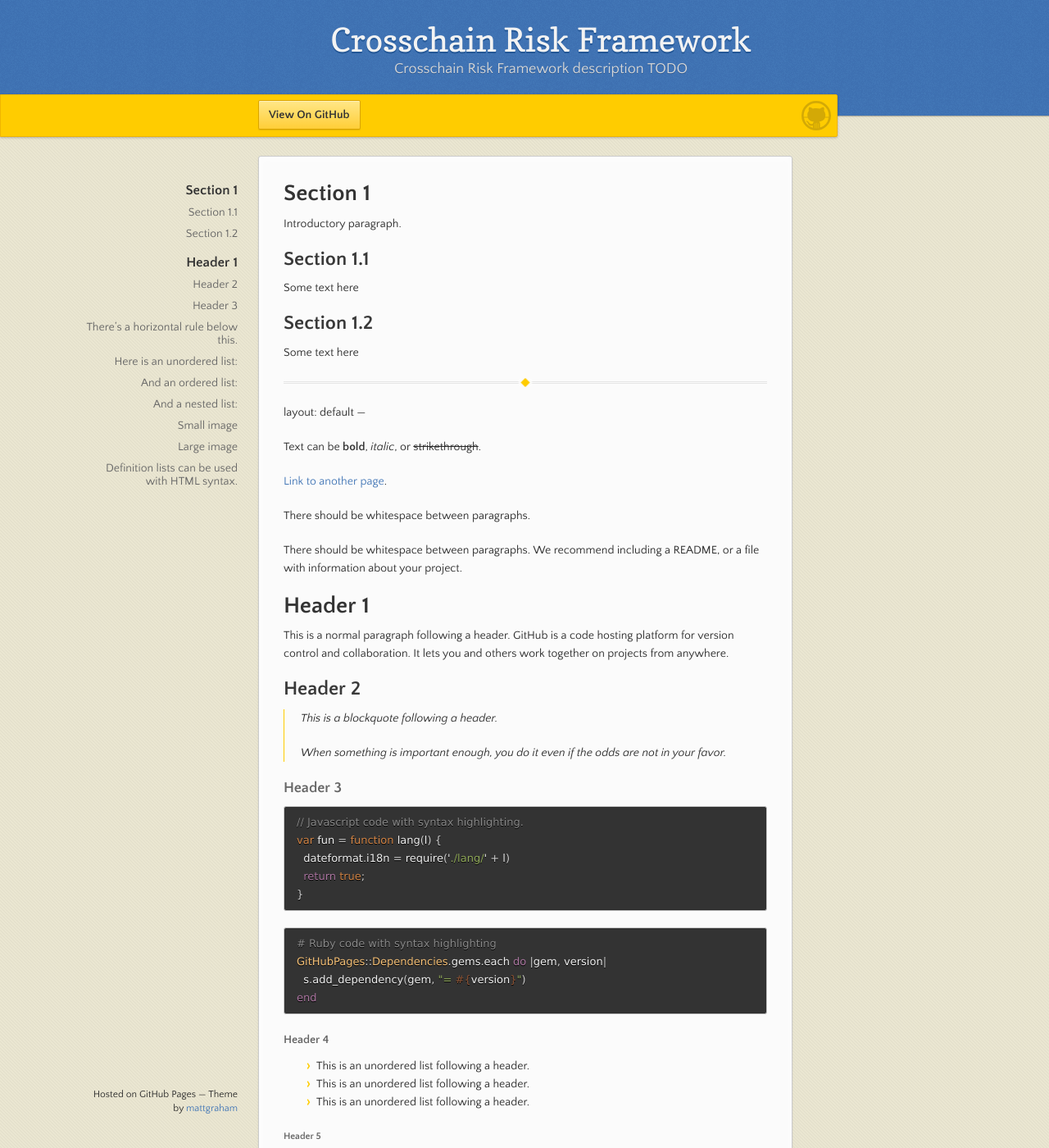
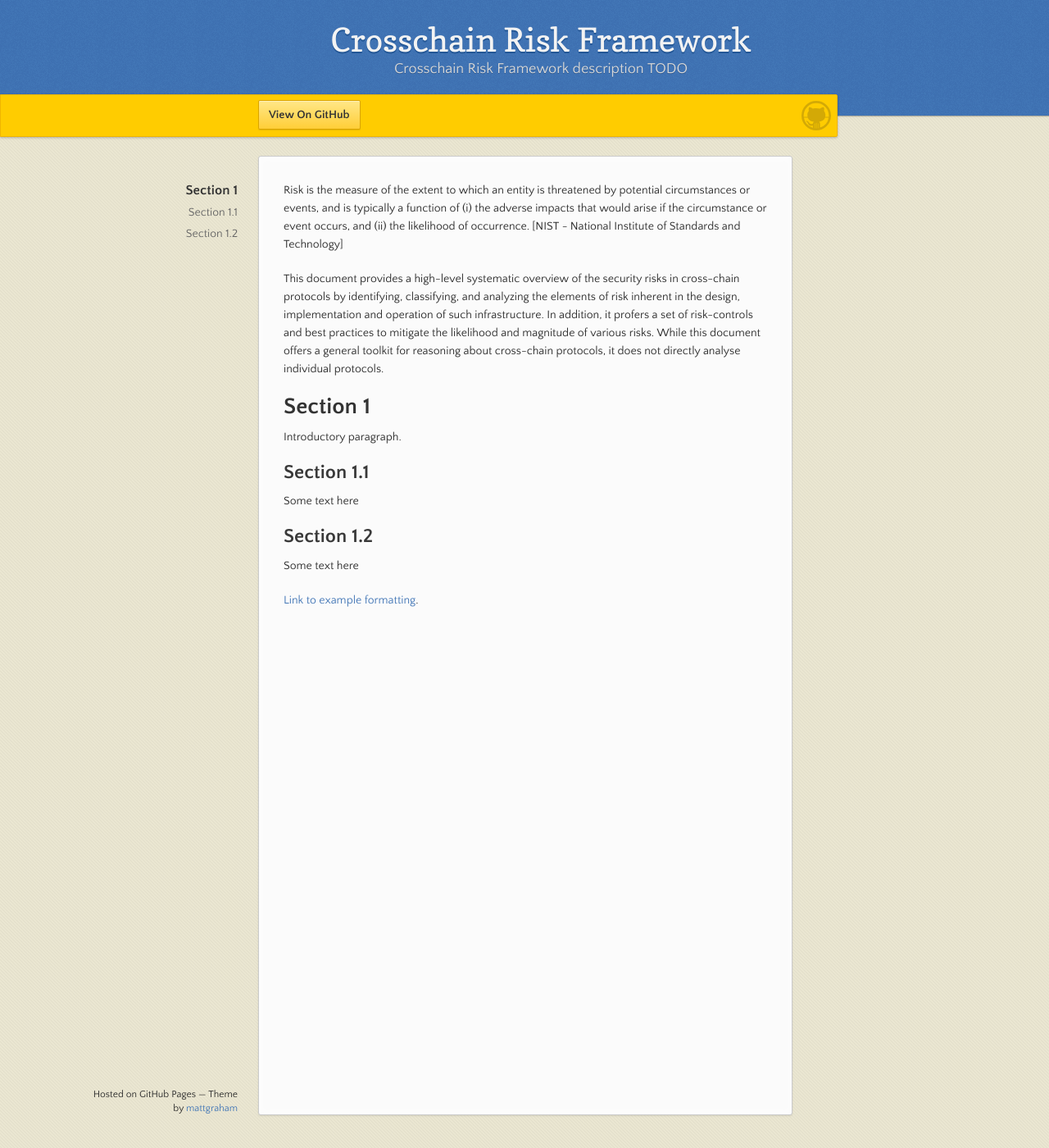
Before and after one commit to CrosschainRiskFramework/CrosschainRiskFramework.github.io, a Jekyll site: the page built from index.md, in a window 1280 px wide and 1400 px high. Shown: the whole window at 82% size. Built offline with Jekyll 4.4.1, drawn with Linux system fonts in a browser that asks for light colours; some of the changed text lies outside the part shown.

Commit message:
Add introduction

```diff
--- a/index.md
+++ b/index.md
@@ -2,5 +2,9 @@
 layout: default
 ---
 
+{% include_relative sections/01intro/_introduction.md %}
+
 {% include_relative sections/sec1/_section1.md %}
-{% include_relative sections/_example.md %}
+
+
+[Link to example formatting](./sections/_example.md).
--- /dev/null
+++ b/sections/01intro/_introduction.md
@@ -0,0 +1,3 @@
+Risk is the measure of the extent to which an entity is threatened by potential circumstances or events, and is typically a function of (i) the adverse impacts that would arise if the circumstance or event occurs, and (ii) the likelihood of occurrence.  [NIST - National Institute of Standards and Technology]
+
+This document provides a high-level systematic overview of the security risks in cross-chain protocols by identifying, classifying, and analyzing the elements of risk inherent in the design, implementation and operation of such infrastructure. In addition, it profers a set of risk-controls and best practices to mitigate the likelihood and magnitude of various risks. While this document offers a general toolkit for reasoning about cross-chain protocols, it does not directly analyse individual protocols.
```
